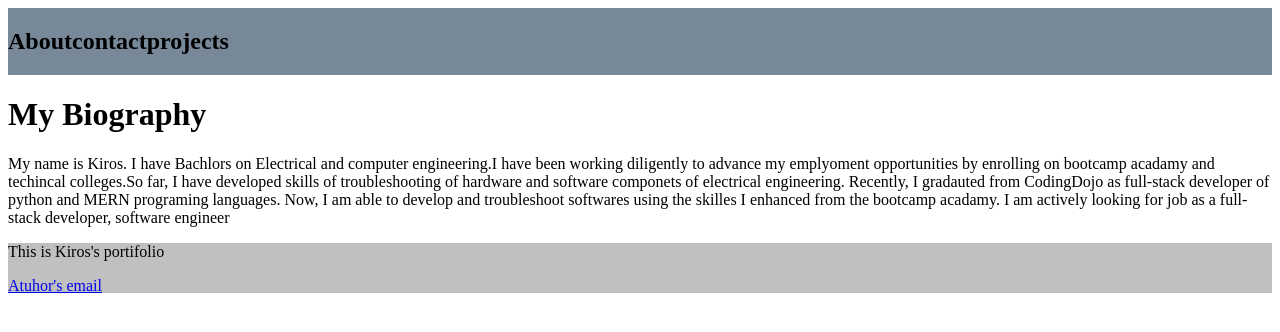
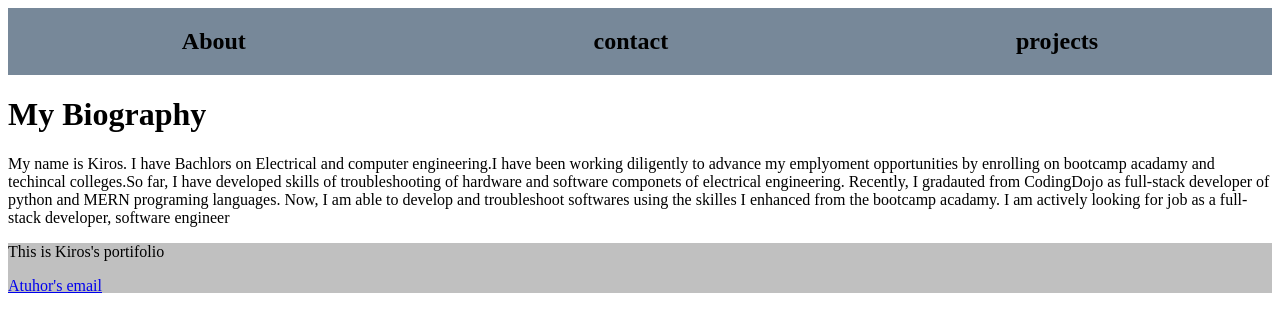
Before and after one commit to Key12-max/Python, a Flask app: page /about in a window 1280 px wide. Shown: the top 332 px of the page. Run offline with Flask 3, Linux system fonts and the light colour scheme.

Commit message:
justify-content

```diff
--- a/fundamentals/portfolio_website/templates/about.html
+++ b/fundamentals/portfolio_website/templates/about.html
@@ -7,7 +7,7 @@
     <title>Kiross' Portfolio</title>
 </head>
 <body>
-<header style="display: flex; justify-content: center space-around; background-color: lightslategray;">
+<header style="display: flex; justify-content: space-around; background-color: lightslategray;">
     <h2>About</h2>
     <h2>contact</h2>
     <h2>projects</h2>
```
